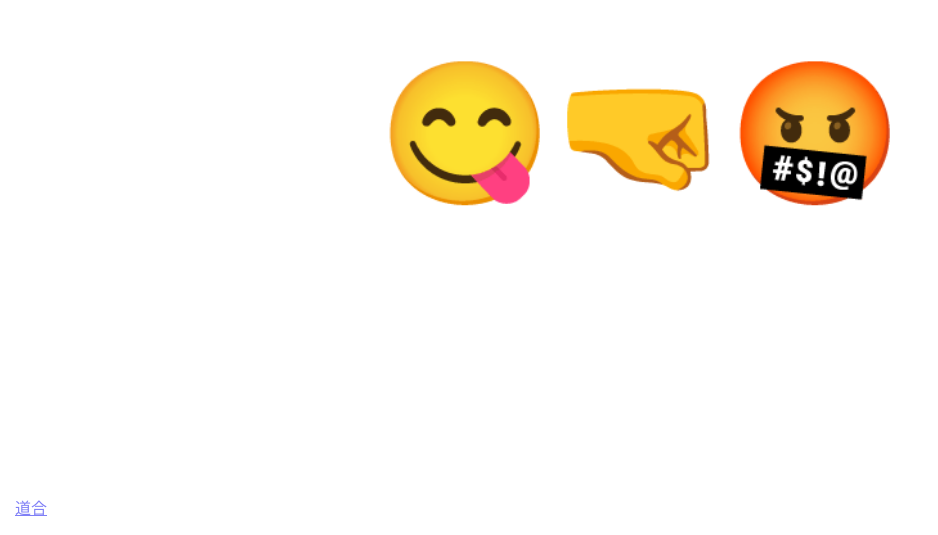
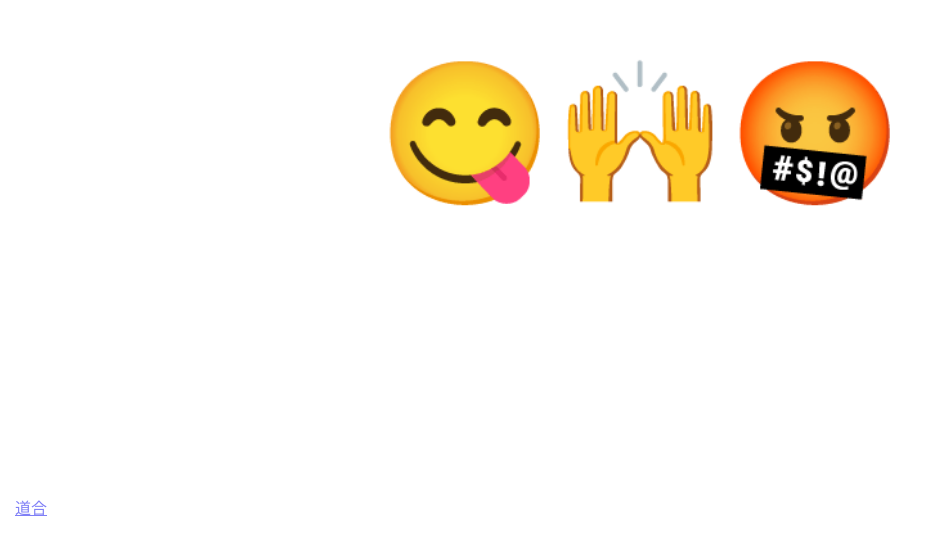
Before and after one commit to daohe02/daohe02.github.io, a plain HTML site: page index.html in a window 1280 px wide. Shown: the part 265-800 px from the top of the page, without its empty margins (0-938 px from the left). Drawn offline with Linux system fonts and the light colour scheme; a web font is replaced by a local one.

Commit message:
Update index.html

```diff
--- a/index.html
+++ b/index.html
@@ -20,7 +20,7 @@
     </style>
 </head>
 <body>
-    <div class="enlarged-image">😋🤜🤬</div>
+    <div class="enlarged-image">😋🙌🤬</div>
     <p class="text"><a href="https://daohe.site/">道合</a></p>
 
 </body></html>
```
